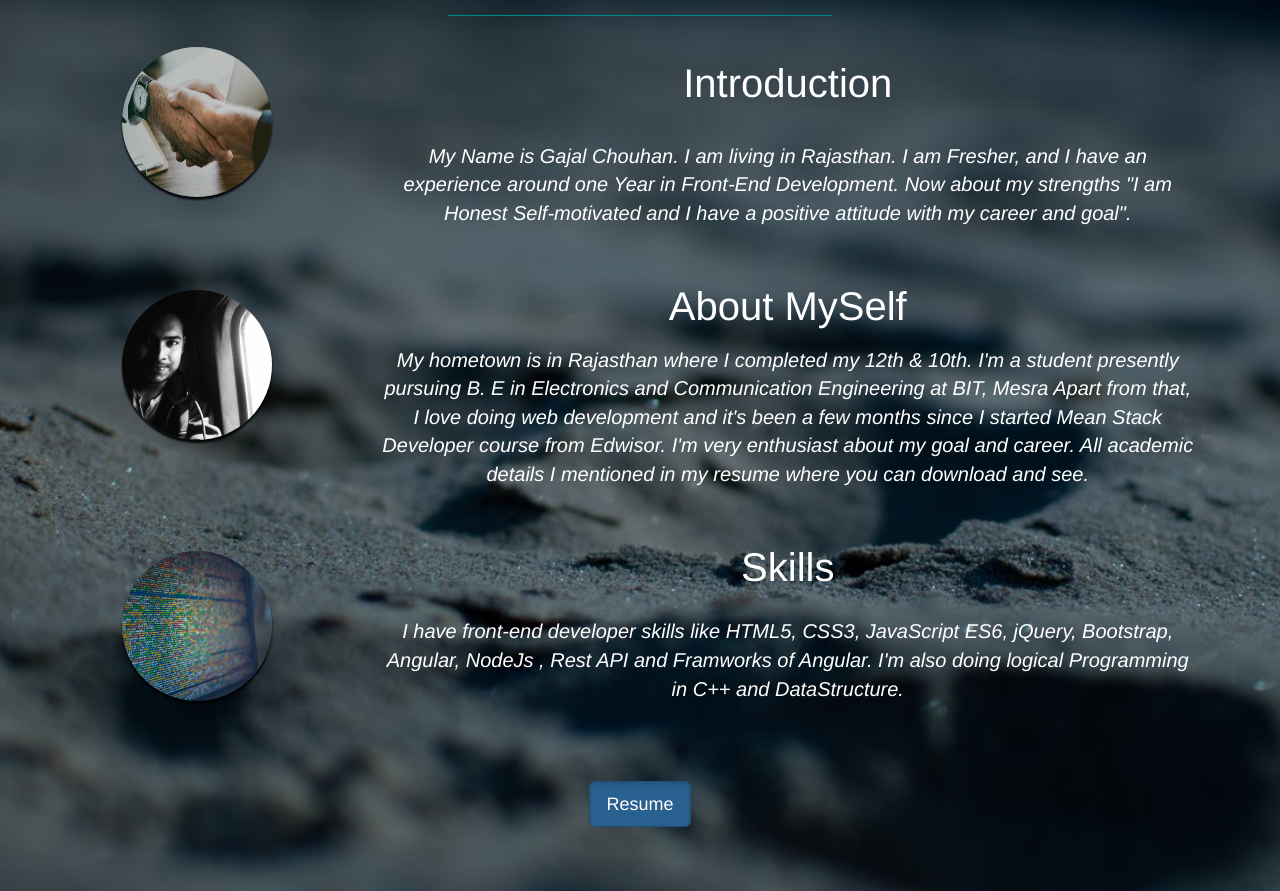
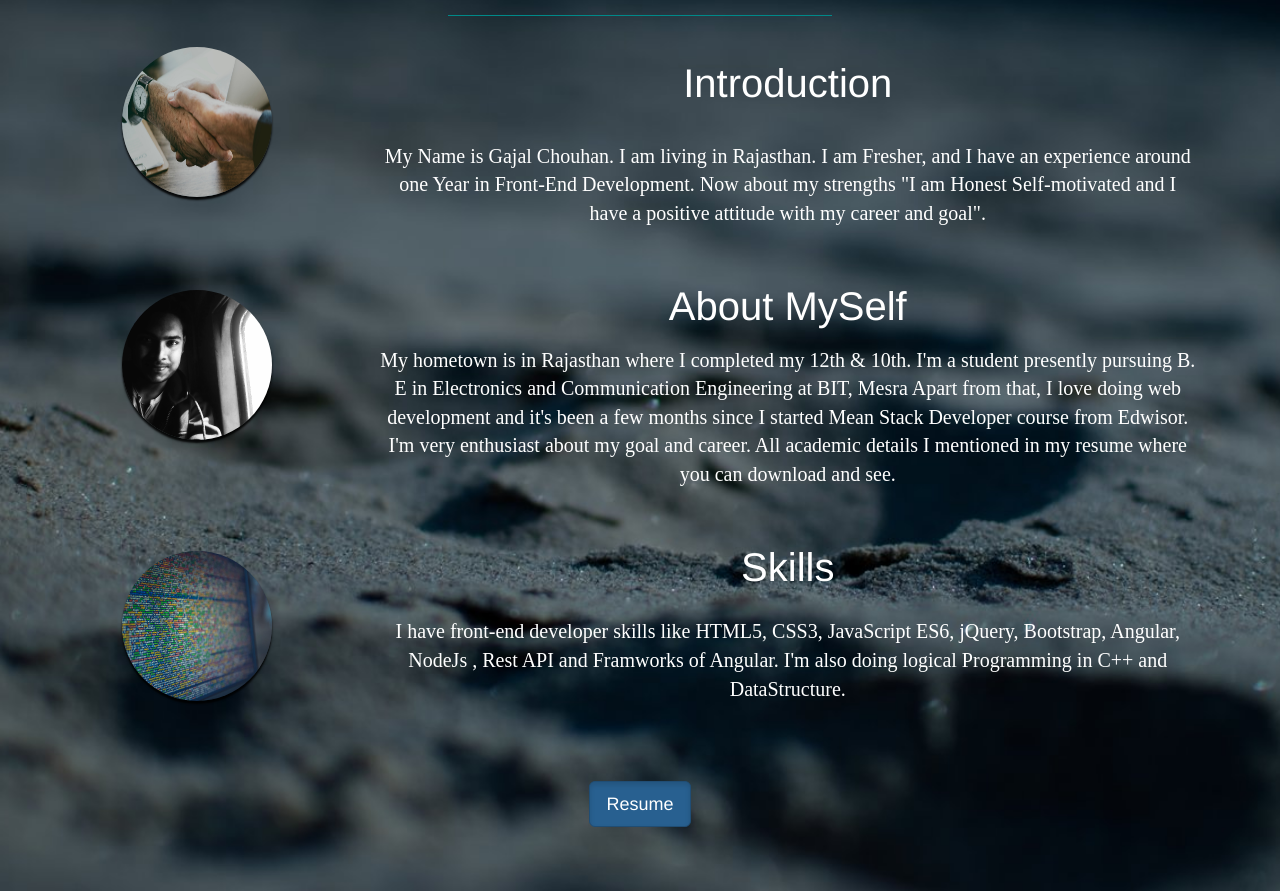
Before and after one commit to gajalchouhan/gajalchouhan.github.io, a plain HTML site: page about.html in a window 1280 px wide. Shown: the part 240-1131 px from the top of the page. Drawn offline with nearby package versions, Linux system fonts and the light colour scheme; files whose address does not match are found by name.

Commit message:
Update about.html

```diff
--- a/about.html
+++ b/about.html
@@ -60,7 +60,7 @@
 
            <div class="text-center col-sm-9 col-xs-12 col-md-9 col-lg-9 animated slideInRight">
                <p style="color:white; font-size:5vh; padding:20px 20px 10px 20px;"> Introduction </p>
-               <p class="" style="color:white; font-size:2.5vh; padding:10px 20px 40px 20px; font-style:oblique;">My Name is Gajal Chouhan. I am living in Rajasthan. I am Fresher, and I have an experience around one Year in Front-End Development. Now about my strengths "I am Honest Self-motivated and I have a positive attitude with my career and goal".
+               <p class="" style="color:white; font-size:2.5vh; padding:10px 20px 40px 20px; font-family:italic;">My Name is Gajal Chouhan. I am living in Rajasthan. I am Fresher, and I have an experience around one Year in Front-End Development. Now about my strengths "I am Honest Self-motivated and I have a positive attitude with my career and goal".
                </p>
            </div>
           </div>
@@ -73,7 +73,7 @@
 
            <div class="text-center col-sm-9 col-xs-12 col-md-9 col-lg-9 animated slideInRight">
                <p style="color:white; font-size:5vh; padding:1px 20px 0px 20px;"> About MySelf </p>
-               <p class="" style="color:white; font-size:2.5vh; padding:0px 20px 40px 20px; font-style:oblique;">My hometown is in Rajasthan where I completed my 12th & 10th. I'm a student presently pursuing B. E in Electronics and Communication Engineering at BIT, Mesra Apart from that, I love doing web development and it's been a few months since I started Mean Stack Developer course from Edwisor. I'm very enthusiast about my goal and career. All academic details I mentioned in my resume where you can download and see.
+               <p class="" style="color:white; font-size:2.5vh; padding:0px 20px 40px 20px; font-family:italic;">My hometown is in Rajasthan where I completed my 12th & 10th. I'm a student presently pursuing B. E in Electronics and Communication Engineering at BIT, Mesra Apart from that, I love doing web development and it's been a few months since I started Mean Stack Developer course from Edwisor. I'm very enthusiast about my goal and career. All academic details I mentioned in my resume where you can download and see.
                </p>
            </div>
           </div>
@@ -85,7 +85,7 @@
 
            <div class="text-center col-sm-9 col-xs-12 col-md-9 col-lg-9 animated slideInRight">
                <p style="color:white; font-size:5vh; padding:1px 20px 10px 20px;"> Skills </p>
-               <p class="" style="color:white; font-size:2.5vh; padding:1px 20px 40px 20px; font-style:oblique;">
+               <p class="" style="color:white; font-size:2.5vh; padding:1px 20px 40px 20px; font-family:italic;">
                   I have front-end developer skills like HTML5, CSS3, JavaScript ES6, jQuery, Bootstrap, Angular, NodeJs , Rest API and Framworks of Angular. I'm also doing logical Programming in C++ and DataStructure.
                </p>
            </div>
```
